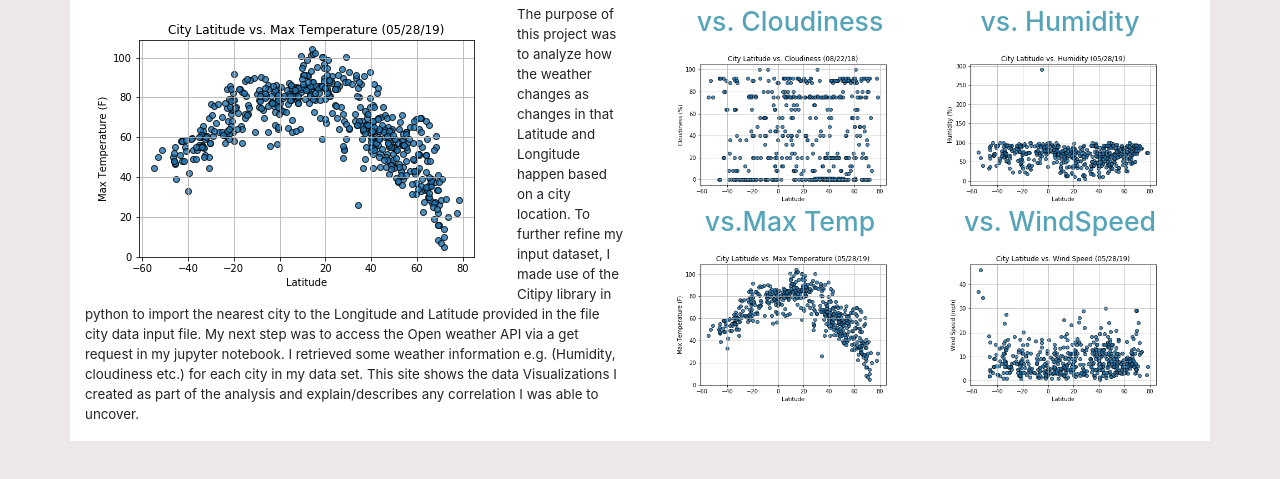
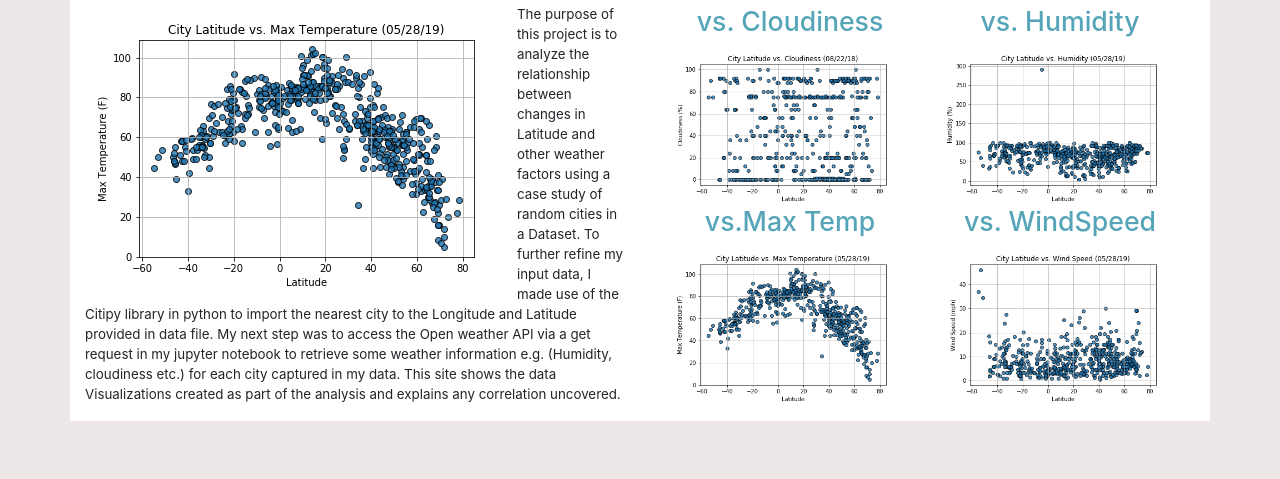
Before and after one commit to alfredflowss/Web-Design-Challenge, a plain HTML site: page Index.html in a window 1280 px wide. Shown: the part 251-730 px from the top of the page. Drawn offline with nearby package versions, Linux system fonts and the light colour scheme.

Commit message:
adding changes to the index paragraph

```diff
--- a/Index.html
+++ b/Index.html
@@ -53,10 +53,10 @@
           <img src="Resources/images/latvstemp.png" alt="Smiley face"style="float :left"/>
 
           <p>
-              The purpose of this project was to analyze how the weather changes as changes in that Latitude and Longitude happen based on a city location.
-              To further refine my input dataset, I made use of the Citipy library in python to import the nearest city to the Longitude and Latitude provided in the file city data input file.
-            My next step was to access the Open weather API via a get request in my jupyter notebook. I retrieved some weather information e.g. (Humidity, cloudiness etc.) for each city in my data set.
-              This site shows the data Visualizations I created as part of the analysis and explain/describes any correlation I was able to uncover.
+              The purpose of this project is to analyze the relationship between changes in Latitude and other weather factors using a case study of random cities in a Dataset.
+              To further refine my input data, I made use of the Citipy library in python to import the nearest city to the Longitude and Latitude provided in data file.
+              My next step was to access the Open weather API via a get request in my jupyter notebook to retrieve some weather information e.g. (Humidity, cloudiness etc.) for each city captured in my data.
+              This site shows the data Visualizations created as part of the analysis and explains any correlation uncovered.
           </p>
 
       </div>
```
